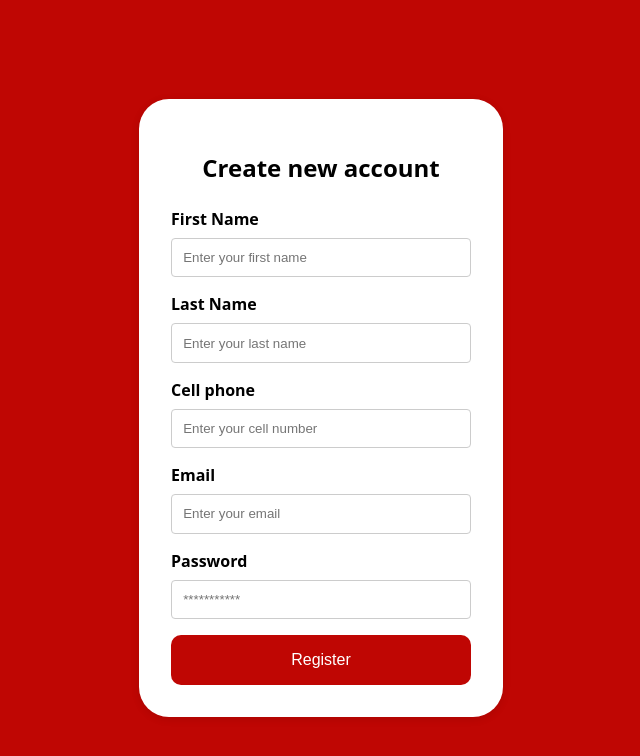
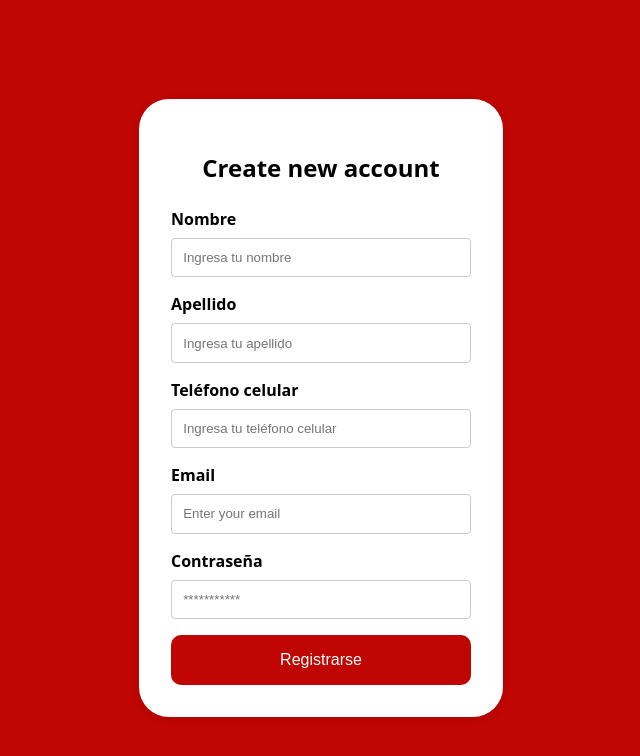
Before and after one commit to FacuBustamaante/food-store-front, a website built with Vite: page src/pages/auth/register/register.html in a window 1280 px wide. Shown: the whole page, without its empty margins (319-959 px from the left). Built offline with nearby package versions, Linux system fonts and the light colour scheme.

Commit message:
login y registro modificados

```diff
--- a/src/pages/auth/register/register.html
+++ b/src/pages/auth/register/register.html
@@ -12,24 +12,24 @@
     <div class="login-container">
         <h2>Create new account</h2>
         <form id="register-form">
-            <label for="name">First Name</label>
-            <input type="text" id="name" name="name" placeholder="Enter your first name" required
+            <label for="name">Nombre</label>
+            <input type="text" id="name" name="name" placeholder="Ingresa tu nombre" required
                 style="box-sizing: border-box;">
-            <label for="lastname">Last Name</label>
-            <input type="text" id="lastname" name="lastname" placeholder="Enter your last name" required
+            <label for="lastname">Apellido</label>
+            <input type="text" id="lastname" name="lastname" placeholder="Ingresa tu apellido" required
                 style="box-sizing: border-box;">
-            <label for="celular">Cell phone</label>
-            <input type="text" id="celular" name="celular" placeholder="Enter your cell number" required
+            <label for="celular">Teléfono celular</label>
+            <input type="text" id="celular" name="celular" placeholder="Ingresa tu teléfono celular" required
                 style="box-sizing: border-box;">
 
             <label for="email">Email</label>
             <input type="email" autocomplete="off" id="email" placeholder="Enter your email" name="email" required
                 style="box-sizing: border-box;">
 
-            <label for="password">Password</label>
+            <label for="password">Contraseña</label>
             <input type="password" required id="password" name="password" placeholder="***********"
                 style="box-sizing: border-box;">
-            <button type="submit">Register</button>
+            <button type="submit">Registrarse</button>
         </form>
     </div>
     <script src="/src/pages/auth/register/register.ts"></script>
```
Also changed, not shown: src/pages/auth/login/login.html (+4 -4 lines).
